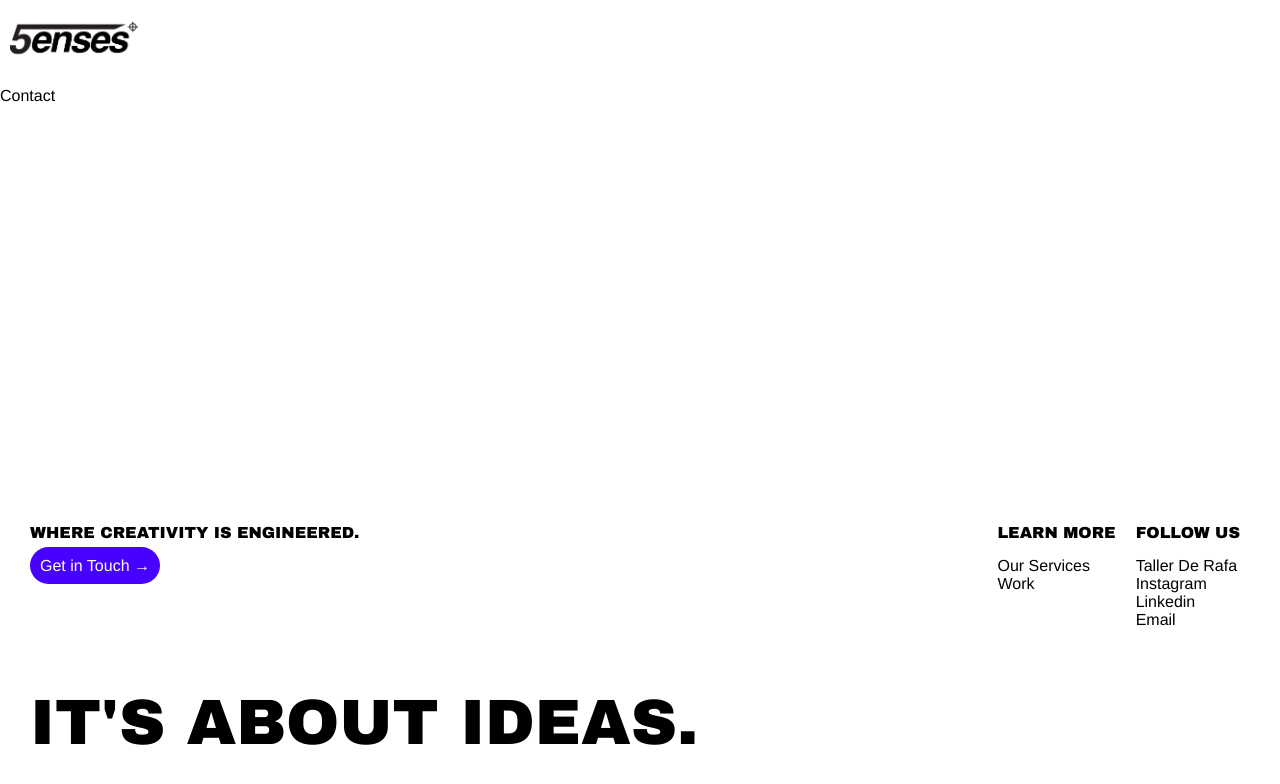
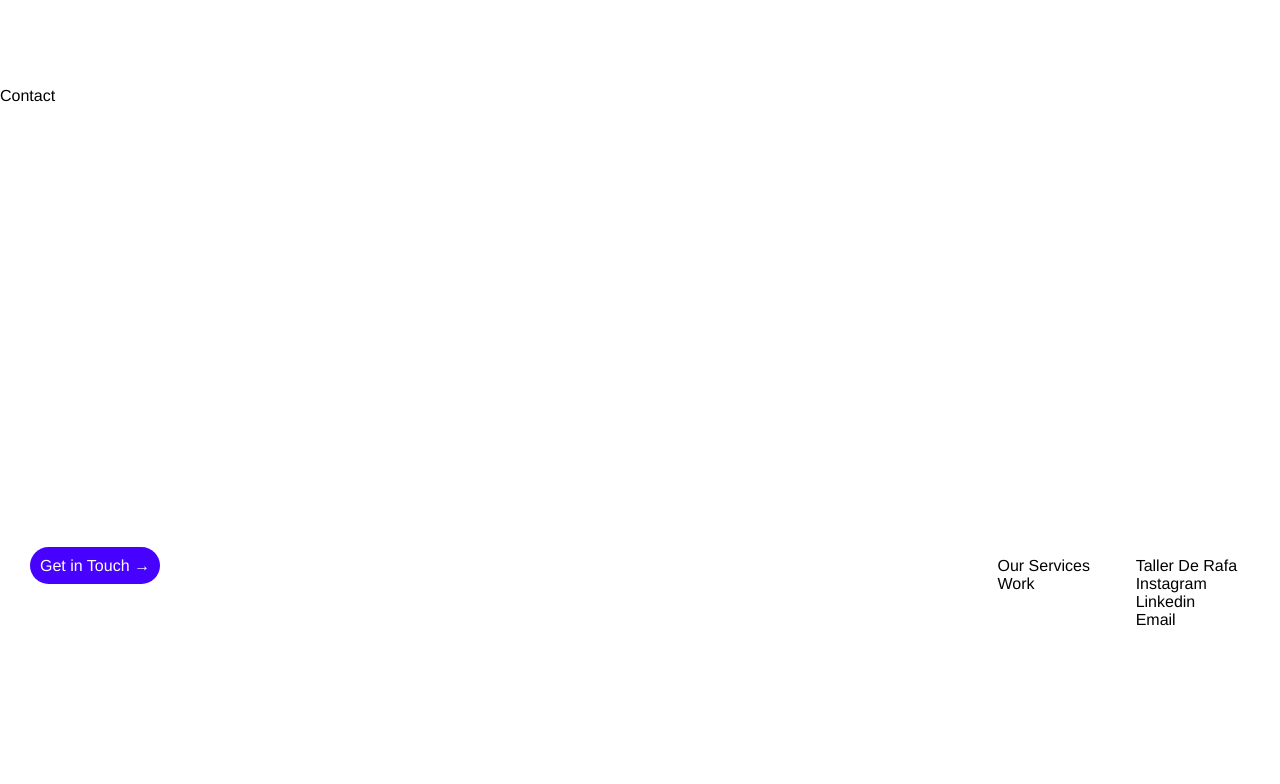
Before and after one commit to IveryMikaila/fyve-senses, a React (Create React App) app in the folder portfolio/: page /contact in a window 1280 px wide. Shown: the top 784 px of the page. Built offline with nearby package versions, Linux system fonts and the light colour scheme.

Commit message:
Added White Version of Logo

```diff
--- a/portfolio/src/Components /Navigation/Footer.js
+++ b/portfolio/src/Components /Navigation/Footer.js
@@ -1,8 +1,11 @@
 import React from 'react'
+import { useLocation } from 'react-router-dom'
 
 const Footer = () => {
+let location = useLocation();
+
   return (
-    <div className='footer'>
+    <div className={location.pathname ==='/' ? `footer-black` : `footer-white`}>
       <div className='footer-menu'>
         <div>
           <h3>Where Creativity is Engineered.</h3>
--- a/portfolio/src/Components /Navigation/Navbar.js
+++ b/portfolio/src/Components /Navigation/Navbar.js
@@ -3,6 +3,7 @@ import { useLocation } from 'react-router-dom'
 import '../../Styles/Navbar.css'
 import { Pivot as Hamburger } from 'hamburger-react'
 import black_logo from '../../assets /5enses_black.png'
+import white_logo from '../../assets /5enses_white.png'
 
 const Navbar = () => {
 const [open,setOpen] = useState(false);
@@ -41,7 +42,7 @@ return (<div className='hamburger-menu'>
       <div className='nav-menu'>
 <h1>
   <a href='/'>
-<img src={black_logo} alt='fyve-senses company logo in black colorway'/>
+<img src={location.pathname ==='/' ? black_logo : white_logo} alt='fyve-senses company logo in black colorway'/>
   </a>
 </h1>
 
--- a/portfolio/src/Styles/Navbar.css
+++ b/portfolio/src/Styles/Navbar.css
@@ -76,10 +76,15 @@
   }
 
   /* Footer Styles */
-.footer{
+.footer-black, .footer-white{
 margin-top: auto;
 }
-
+.footer-black{
+    color: black;
+}
+.footer-white{
+    color: white;
+}
 .footer-menu{
     display: flex;
     justify-content: space-between;
```
Also changed, not shown: portfolio/src/assets /5enses_white.png (added).
